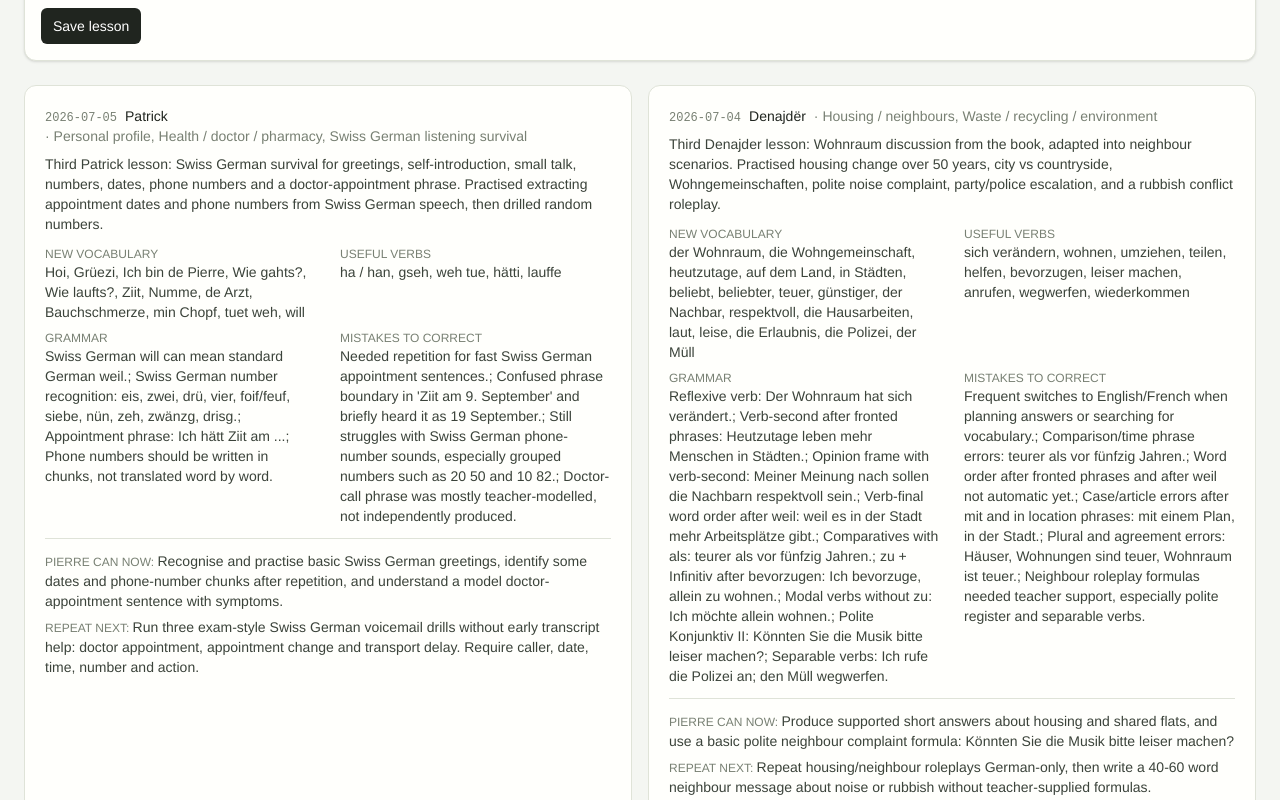
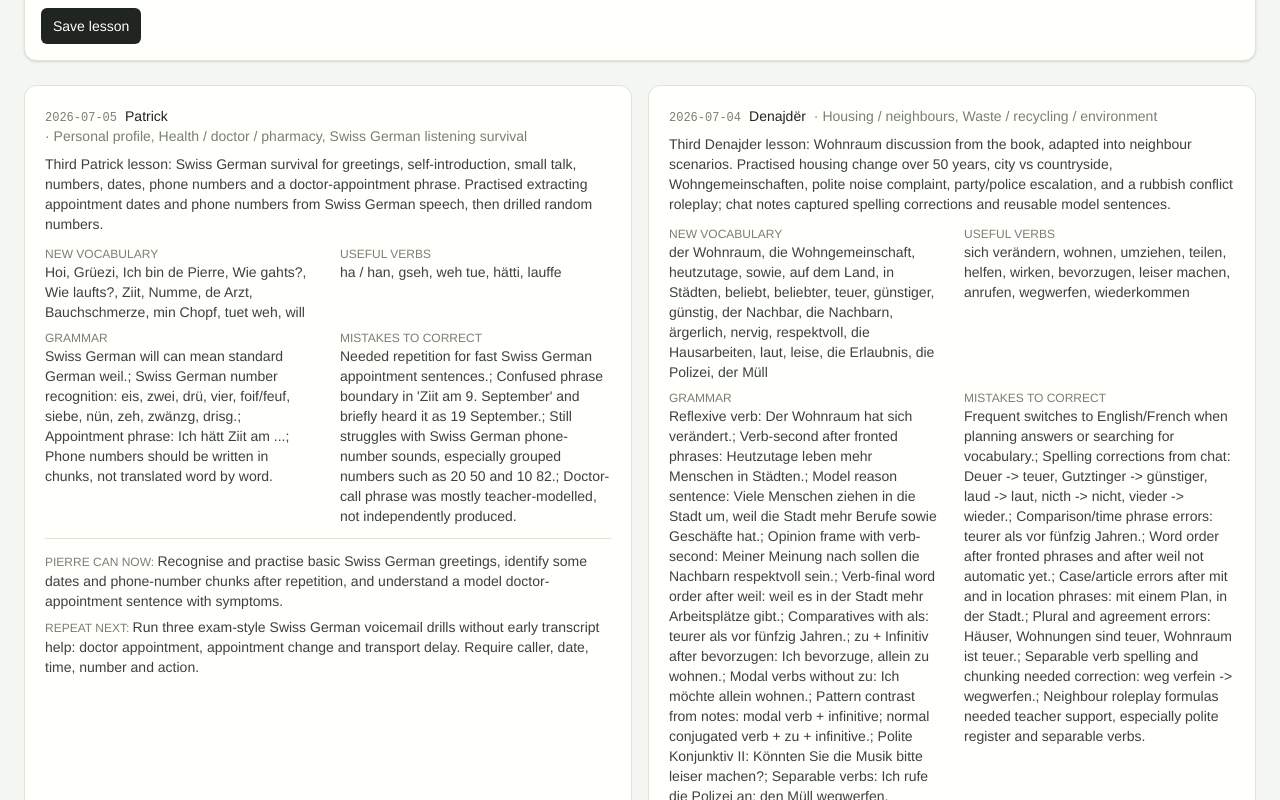
Before and after one commit to BuenoGrande/kde-dashboard, a React (Vite) app: page /#/logs in a window 1280 px wide. Shown: the part 620-1420 px from the top of the page. Built offline with nearby package versions, Linux system fonts and the light colour scheme.

Commit message:
Add Denajder class notes to housing lesson

```diff
--- a/src/data/progress.ts
+++ b/src/data/progress.ts
@@ -655,18 +655,23 @@ export const lessonLogs: LessonLog[] = [
     domains: ["housing", "waste"],
     skills: ["sprechen"],
     practiced:
-      "Third Denajder lesson: Wohnraum discussion from the book, adapted into neighbour scenarios. Practised housing change over 50 years, city vs countryside, Wohngemeinschaften, polite noise complaint, party/police escalation, and a rubbish conflict roleplay.",
+      "Third Denajder lesson: Wohnraum discussion from the book, adapted into neighbour scenarios. Practised housing change over 50 years, city vs countryside, Wohngemeinschaften, polite noise complaint, party/police escalation, and a rubbish conflict roleplay; chat notes captured spelling corrections and reusable model sentences.",
     vocabulary: [
       "der Wohnraum",
       "die Wohngemeinschaft",
       "heutzutage",
+      "sowie",
       "auf dem Land",
       "in Städten",
       "beliebt",
       "beliebter",
       "teuer",
       "günstiger",
+      "günstig",
       "der Nachbar",
+      "die Nachbarn",
+      "ärgerlich",
+      "nervig",
       "respektvoll",
       "die Hausarbeiten",
       "laut",
@@ -681,6 +686,7 @@ export const lessonLogs: LessonLog[] = [
       "umziehen",
       "teilen",
       "helfen",
+      "wirken",
       "bevorzugen",
       "leiser machen",
       "anrufen",
@@ -690,20 +696,24 @@ export const lessonLogs: LessonLog[] = [
     grammar: [
       "Reflexive verb: Der Wohnraum hat sich verändert.",
       "Verb-second after fronted phrases: Heutzutage leben mehr Menschen in Städten.",
+      "Model reason sentence: Viele Menschen ziehen in die Stadt um, weil die Stadt mehr Berufe sowie Geschäfte hat.",
       "Opinion frame with verb-second: Meiner Meinung nach sollen die Nachbarn respektvoll sein.",
       "Verb-final word order after weil: weil es in der Stadt mehr Arbeitsplätze gibt.",
       "Comparatives with als: teurer als vor fünfzig Jahren.",
       "zu + Infinitiv after bevorzugen: Ich bevorzuge, allein zu wohnen.",
       "Modal verbs without zu: Ich möchte allein wohnen.",
+      "Pattern contrast from notes: modal verb + infinitive; normal conjugated verb + zu + infinitive.",
       "Polite Konjunktiv II: Könnten Sie die Musik bitte leiser machen?",
       "Separable verbs: Ich rufe die Polizei an; den Müll wegwerfen.",
     ],
     mistakes: [
       "Frequent switches to English/French when planning answers or searching for vocabulary.",
+      "Spelling corrections from chat: Deuer -> teuer, Gutztinger -> günstiger, laud -> laut, nicth -> nicht, vieder -> wieder.",
       "Comparison/time phrase errors: teurer als vor fünfzig Jahren.",
       "Word order after fronted phrases and after weil not automatic yet.",
       "Case/article errors after mit and in location phrases: mit einem Plan, in der Stadt.",
       "Plural and agreement errors: Häuser, Wohnungen sind teuer, Wohnraum ist teuer.",
+      "Separable verb spelling and chunking needed correction: weg verfein -> wegwerfen.",
       "Neighbour roleplay formulas needed teacher support, especially polite register and separable verbs.",
     ],
     canNowDo:
```
